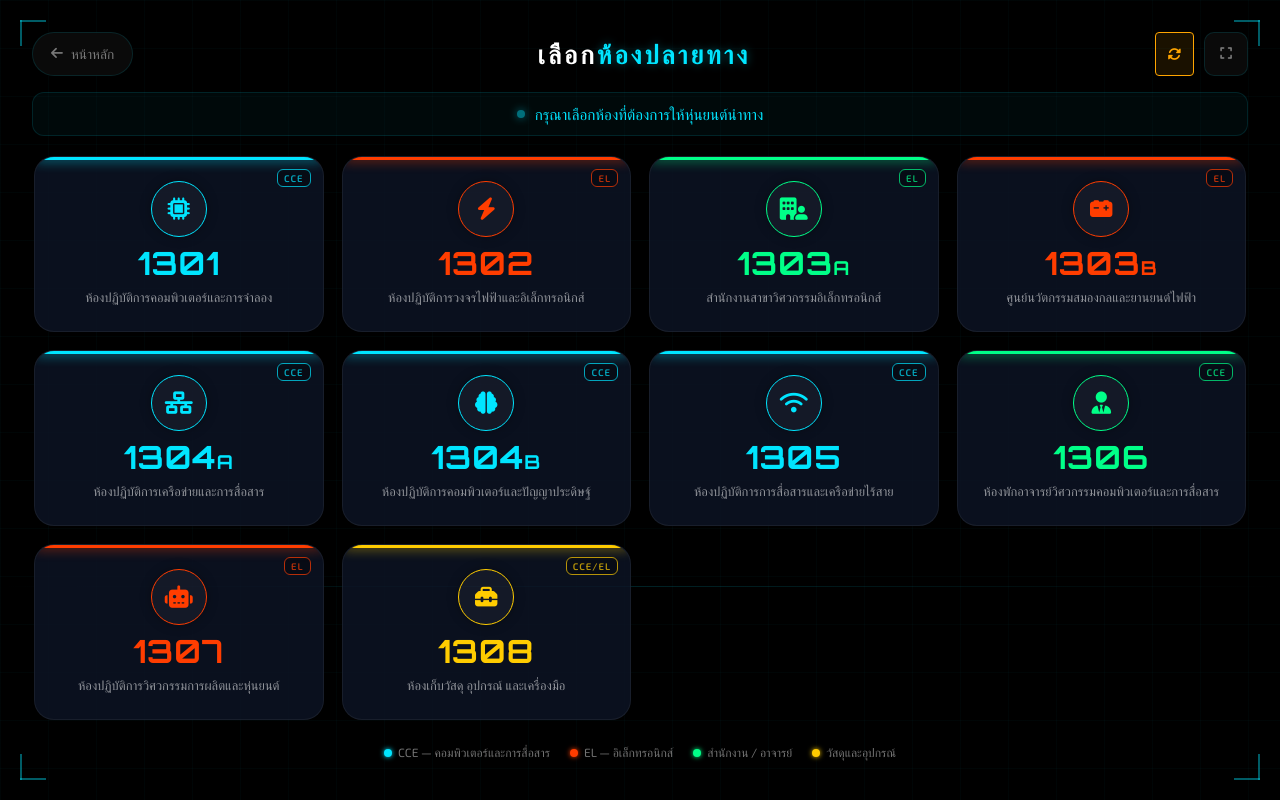
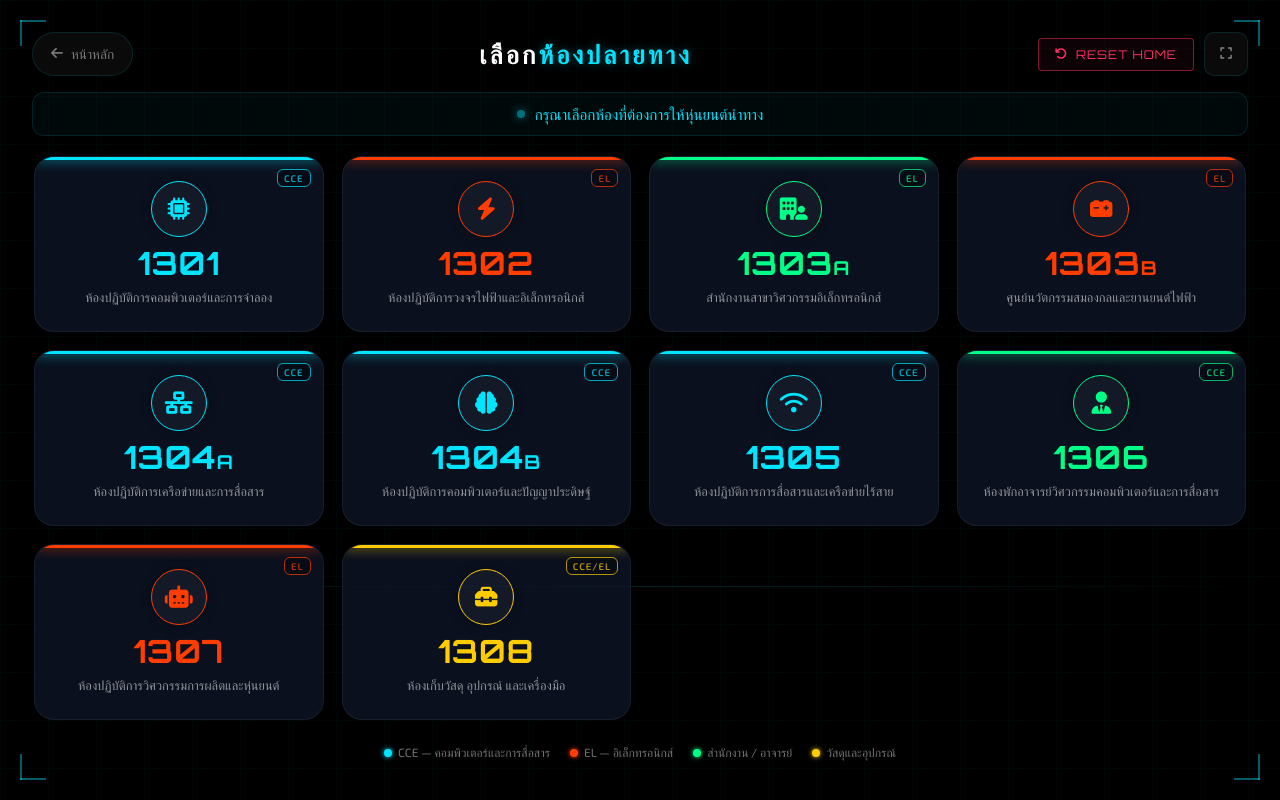
Before and after one commit to IamJohnSmith4/RobotUi, a Flask app: page /room in a window 1280 px wide. Run offline with Flask 3, Linux system fonts and the light colour scheme; some libraries are stand-ins or nearby versions.

Commit message:
Ui resetButton

```diff
--- a/app.py
+++ b/app.py
@@ -179,7 +179,7 @@ def api_move_to(room_id):
                 timeout=5
             )
             if res.status_code == 200:
-                last_known_node = node_id
+                # last_known_node = node_id
                 print(f"[ROBOT] Moving start={last_known_node} target={node_id}")
         except Exception as e:
             print(f"[ROBOT] Connection Error: {e}")
@@ -213,11 +213,11 @@ def api_status():
 # เพิ่มลงใน app.py บน Windows
 @app.route('/api/reset-home', methods=['POST'])
 def proxy_reset_home():
-    import requests
-    ROBOT_IP = "172.83.9.204" # ใส่ IP จริงของหุ่นยนต์คุณ
     try:
         # ส่งคำสั่งต่อไปยัง Ubuntu
         response = requests.post(f"http://{ROBOT_IP}:5000/command/reset-home", timeout=5)
+        last_known_node = 1
+        print("[RESET] Windows state set to Node 1")
         return response.json()
     except Exception as e:
         return jsonify({"status": "error", "message": str(e)}), 500
--- a/templates/room.html
+++ b/templates/room.html
@@ -24,6 +24,8 @@
     <link rel="preconnect" href="https://fonts.gstatic.com" crossorigin>
     <link href="https://fonts.googleapis.com/css2?family=Exo+2:wght@300;400;500;600;700&family=Orbitron:wght@400;600;700;900&display=swap" rel="stylesheet">
     <link rel="stylesheet" href="https://cdnjs.cloudflare.com/ajax/libs/font-awesome/6.4.0/css/all.min.css">
+    <link rel="stylesheet" href="https://cdn.jsdelivr.net/npm/sweetalert2@11/dist/sweetalert2.min.css">
+    <script src="https://cdn.jsdelivr.net/npm/sweetalert2@11"></script>
 
     <style>
         /* ══════════════════════════════════════════════════════
@@ -373,20 +375,61 @@
         .legend-dot {
             width: 8px; height: 8px; border-radius: 50%;
         }
-        .reset-home-btn {
-            background: rgba(255, 165, 0, 0.1); /* สีส้มจางๆ */
-            border: 1px solid #ffa500;
-            color: #ffa500;
-            padding: 8px 12px;
+        .btn-reset-home {
+            position: relative;
+            background: rgba(255, 46, 99, 0.05); /* พื้นหลังสีแดงจางๆ */
+            border: 1px solid rgba(255, 46, 99, 0.5); /* เส้นขอบสีแดง */
+            color: #ff2e63; /* สีตัวอักษรสีแดง */
+            padding: 8px 16px;
+            font-family: 'Orbitron', sans-serif; /* ฟอนต์แนวล้ำยุค */
+            font-size: 12px;
+            letter-spacing: 1px;
             border-radius: 4px;
             cursor: pointer;
-            transition: 0.3s;
+            overflow: hidden;
+            transition: all 0.3s cubic-bezier(0.23, 1, 0.32, 1);
+            display: flex;
+            align-items: center;
         }
 
-        .reset-home-btn:hover {
-            background: #ffa500;
-            color: #000;
-            box-shadow: 0 0 15px #ffa500;
+        .btn-reset-home .btn-content {
+            display: flex;
+            align-items: center;
+            gap: 8px;
+            z-index: 2;
+        }
+
+        /* เอฟเฟกต์เมื่อ Hover */
+        .btn-reset-home:hover {
+            background: rgba(255, 46, 99, 0.2);
+            box-shadow: 0 0 20px rgba(255, 46, 99, 0.4),
+                        inset 0 0 10px rgba(255, 46, 99, 0.2);
+            transform: translateY(-1px);
+            border-color: #ff2e63;
+        }
+
+        /* เอฟเฟกต์แสงวิ่ง (Shimmer) */
+        .btn-shimmer {
+            position: absolute;
+            top: 0;
+            left: -100%;
+            width: 100%;
+            height: 100%;
+            background: linear-gradient(
+                90deg,
+                transparent,
+                rgba(255, 255, 255, 0.1),
+                transparent
+            );
+            transition: 0.5s;
+        }
+
+        .btn-reset-home:hover .btn-shimmer {
+            left: 100%;
+        }
+
+        .btn-reset-home:active {
+            transform: scale(0.95);
         }
 
         /* ══════════════════════════════════════════════════════
@@ -423,12 +466,16 @@
                 เลือก<span>ห้องปลายทาง</span>
             </h1>
 
-    <div class="control-group" style="display: flex; gap: 10px;">
-        <button class="reset-home-btn" onclick="triggerResetHome()" title="Reset Home Sequence">
-            <i class="fas fa-sync-alt"></i>
+            <div class="control-actions" style="display: flex; gap: 10px; align-items: center;">
+                <button class="btn-reset-home" onclick="confirmResetHome()" aria-label="Reset System">
+                    <div class="btn-content">
+                        <i class="fas fa-undo"></i>
+                        <span>RESET HOME</span>
+                    </div>
+                    <div class="btn-shimmer"></div>
                 </button>
 
-        <button class="fs-btn" onclick="toggleFS()">
+                <button class="fs-btn" onclick="toggleFS()" aria-label="เต็มจอ">
                     <i class="fas fa-expand"></i>
                 </button>
             </div>
@@ -650,33 +697,83 @@
         });
     });
 
-    /* ════════════════════════════════════════════════════════════
-       toggleFS() — เปิด/ปิด Fullscreen
-    ════════════════════════════════════════════════════════════ */
-    function toggleFS() {
-        if (!document.fullscreenElement) {
-            document.documentElement.requestFullscreen().catch(() => {});
-        } else {
-            document.exitFullscreen();
+    function confirmResetHome() {
+    Swal.fire({
+        title: 'ยืนยันการ Reset System?',
+        text: "หุ่นยนต์จะกลับไปเริ่มทำ Home Sequence (ตั้งค่าจุดเริ่มต้นใหม่)",
+        icon: 'warning',
+        showCancelButton: true,
+        confirmButtonColor: '#ff2e63', // สีปุ่มยืนยันตามสีปุ่ม Reset
+        cancelButtonColor: '#d33',
+        confirmButtonText: 'ยืนยัน',
+        cancelButtonText: 'ยกเลิก',
+        // ปรับแต่งสไตล์ SweetAlert ให้เข้ากับธีม (ตัวเลือกเสริม)
+        background: '#1a1a1a', // สีพื้นหลังเข้ม
+        color: '#ffffff', // สีตัวอักษรขาว
+        customClass: {
+            popup: 'cyber-popup' // สำหรับกำหนดสไตล์ CSS เพิ่มเติมถ้าต้องการ
         }
+    }).then((result) => {
+        if (result.isConfirmed) {
+            // ถ้าผู้ใช้ยืนยัน ให้ส่งคำสั่ง Reset ไปยัง API
+            triggerResetHome();
         }
+    });
+}
+
     function triggerResetHome() {
-    if (confirm("คุณต้องการให้หุ่นยนต์เริ่ม Home Sequence (เซ็ตจุดเริ่มต้นใหม่) ใช่หรือไม่?")) {
+        // แสดง loading animation ระหว่างรอ
+        Swal.fire({
+            title: 'กำลังส่งคำสั่ง...',
+            html: 'กรุณารอสักครู่',
+            allowOutsideClick: false,
+            didOpen: () => {
+                Swal.showLoading()
+            }
+        });
+
         fetch('/api/reset-home', {
             method: 'POST',
             headers: { 'Content-Type': 'application/json' }
         })
         .then(response => response.json())
         .then(data => {
-            alert(data.message);
-            // เมื่อกดตกลง ให้ส่งกลับหน้าแรก (index) เพื่อรอรับคำสั่งใหม่
+            Swal.close(); // ปิด loading
+
+            if (data.status === 'success') {
+                Swal.fire({
+                    title: 'เริ่มระบบ Reset Home แล้ว',
+                    text: data.message,
+                    icon: 'success',
+                    timer: 3000, // ปิดอัตโนมัติใน 3 วินาที
+                    showConfirmButton: false,
+                    background: '#1a1a1a',
+                    color: '#ffffff',
+                }).then(() => {
+                    // ส่งกลับหน้าแรกเพื่อเริ่มใหม่
                     window.location.href = "/";
+                });
+            } else {
+                Swal.fire({
+                    title: 'เกิดข้อผิดพลาด!',
+                    text: data.message,
+                    icon: 'error',
+                    background: '#1a1a1a',
+                    color: '#ffffff',
+                });
+            }
         })
         .catch(error => {
+            Swal.close(); // ปิด loading
             console.error('Error:', error);
-            alert("ไม่สามารถติดต่อหุ่นยนต์ได้ กรุณาตรวจสอบการเชื่อมต่อ");
+            Swal.fire({
+                title: 'ผิดพลาด!',
+                text: 'ไม่สามารถติดต่อหุ่นยนต์ได้ กรุณาตรวจสอบการเชื่อมต่อ',
+                icon: 'error',
+                background: '#1a1a1a',
+                color: '#ffffff',
             });
-    }
+        });
     }
     /* ════════════════════════════════════════════════════════════
        ป้องกัน pinch zoom บน touch screen (สำหรับ Kiosk)
--- a/templates/view_map.html
+++ b/templates/view_map.html
@@ -436,7 +436,7 @@
     <script src="https://cdn.jsdelivr.net/npm/sweetalert2@11"></script>
     <script>
     const ROOM_ID   = "{{ room_id }}";
-    const ROBOT_IP  = "172.83.9.204";
+
 
     /* ── ตำแหน่ง node แต่ละจุดบน SVG ── */
     const NODE_POS = {
```
Also changed, not shown: templates/navigating.html (+21 -1 lines). Lines whose indentation alone changed are shown as unchanged.
